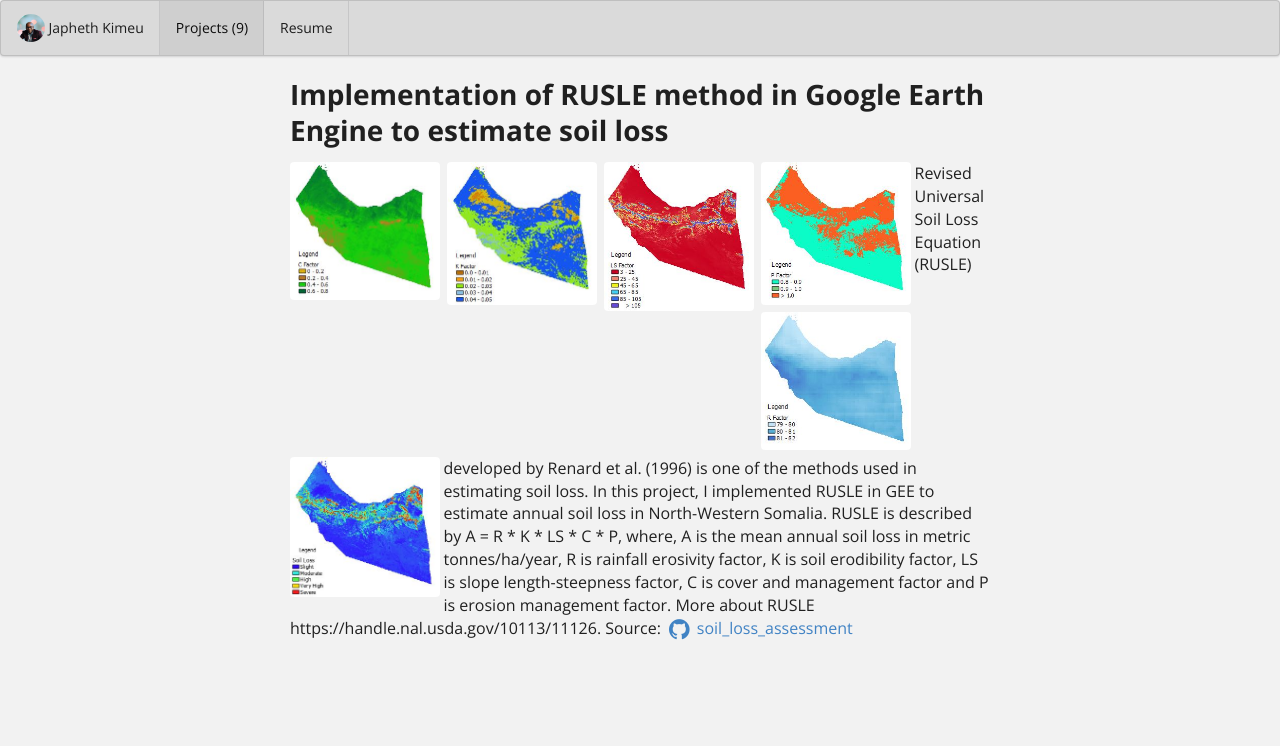
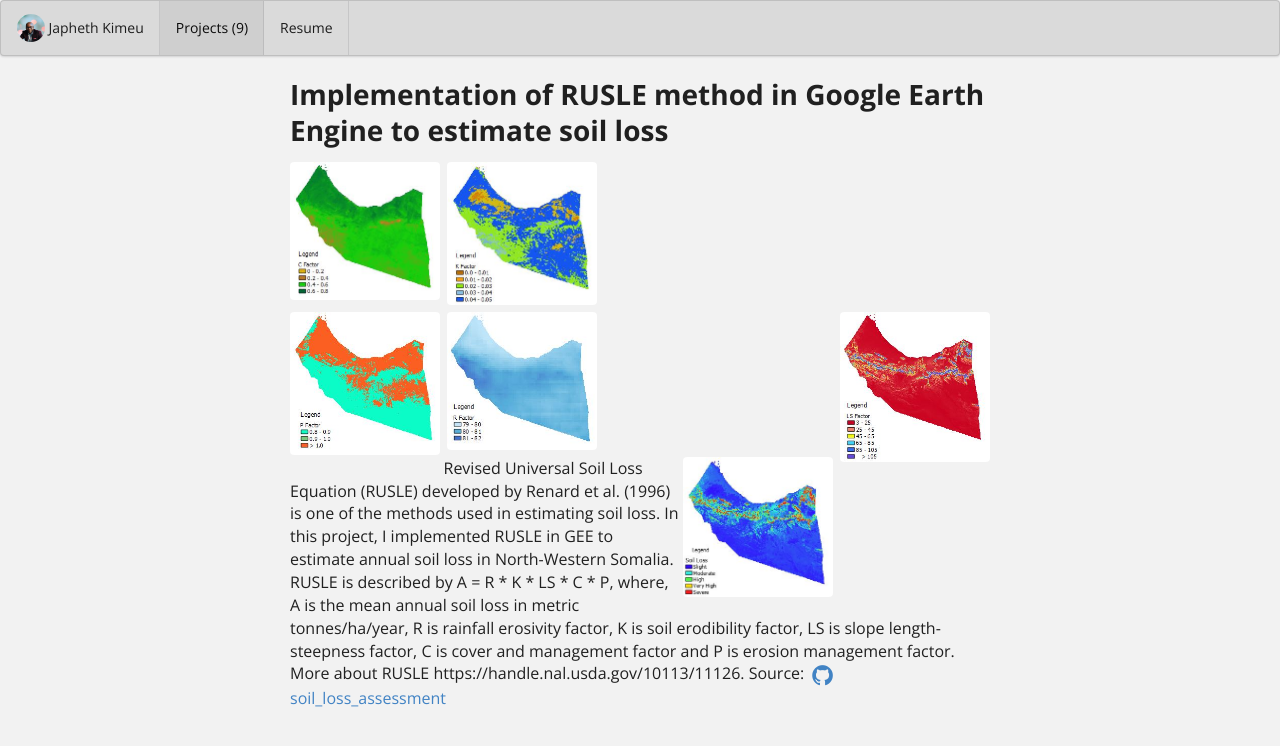
Before and after one commit to japhethkimeu/japhethkimeu.github.io, a Jekyll site: the page built from projects/project-3.md, in a window 1280 px wide. Shown: the top 746 px of the page. Built offline with Jekyll 4.4.1, drawn with Linux system fonts in a browser that asks for light colours.

Commit message:
Update project-3.md

```diff
--- a/projects/project-3.md
+++ b/projects/project-3.md
@@ -17,20 +17,21 @@
   <img align="left" class="ui image" src="../images/C.JPG">
  </div>
 <div class="ui small rounded images">
-  <img align="left" class="ui image" src="../images/K.JPG">
+  <img align="middle" class="ui image" src="../images/K.JPG">
  </div>
 <div class="ui small rounded images">
-  <img align="left" class="ui image" src="../images/LS.JPG">
+  <img align="right" class="ui image" src="../images/LS.JPG">
  </div>
 <div class="ui small rounded images">
   <img align="left" class="ui image" src="../images/P.JPG">
  </div>
 <div class="ui small rounded images">
-  <img align="left" class="ui image" src="../images/R.JPG">
+  <img align="middle" class="ui image" src="../images/R.JPG">
  </div>
 <div class="ui small rounded images">
-  <img align="left" class="ui image" src="../images/annual_soil_loss.JPG">
+  <img align="right" class="ui image" src="../images/annual_soil_loss.JPG">
  </div>
+
 
 Revised Universal Soil Loss Equation (RUSLE) developed by Renard et al. (1996) is one of the methods used in estimating soil loss. In this project, I implemented RUSLE in GEE to estimate annual soil loss in North-Western Somalia. RUSLE is described by A = R * K * LS * C * P, where, A is the mean annual soil loss in metric tonnes/ha/year, R is rainfall erosivity factor, K is soil erodibility factor, LS is slope length-steepness factor, C is cover and management factor and P is erosion management factor. More about RUSLE https://handle.nal.usda.gov/10113/11126.
 Source: <a href="https://github.com/japhethkimeu/soil_loss_estimation"><i class="large github icon "></i>soil_loss_assessment</a>
```
